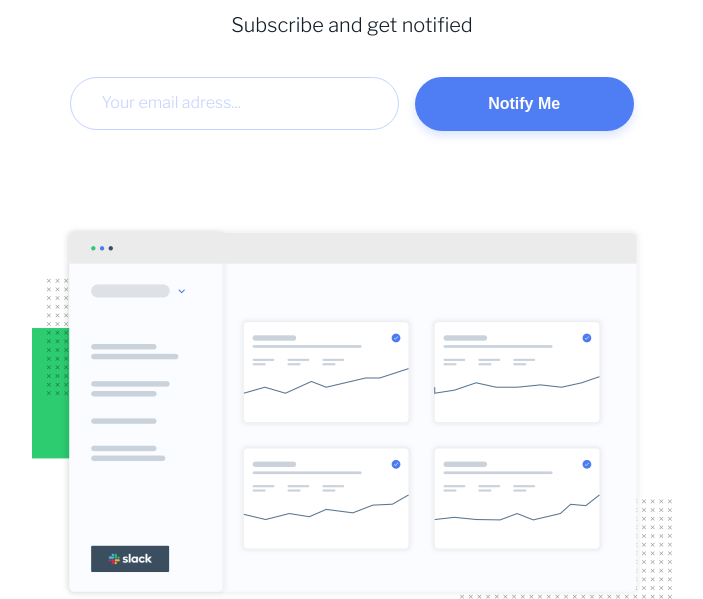
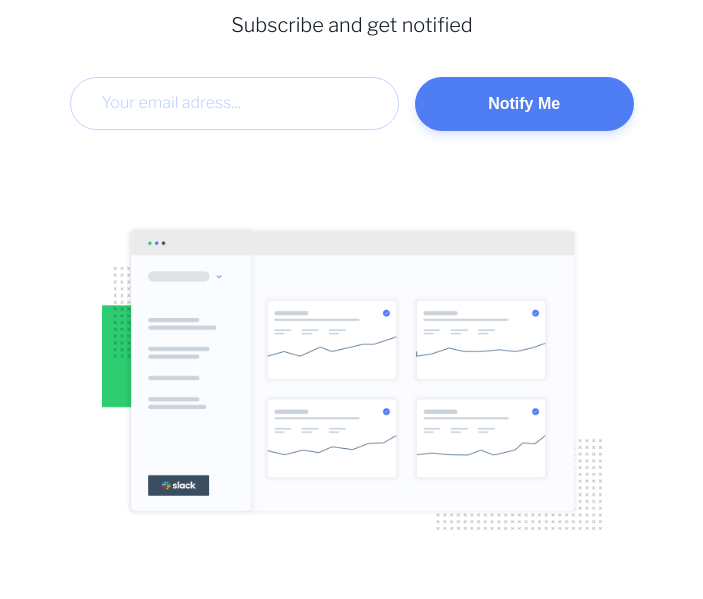
Before and after one commit to PierreFrs/Ping-single-column-coming-soon-page, a plain HTML site: page index.html in a window 1280 px wide. Shown: the part 206-805 px from the top of the page, without its empty margins (288-991 px from the left). Drawn offline with nearby package versions, Linux system fonts and the light colour scheme.

Commit message:
illustration width correction

```diff
--- a/style.css
+++ b/style.css
@@ -223,7 +223,7 @@ form {
     }
 
     .illustration {
-        width: 39%%;
+        width: 39%;
         margin-top: 4.7rem;
     }
 
```
